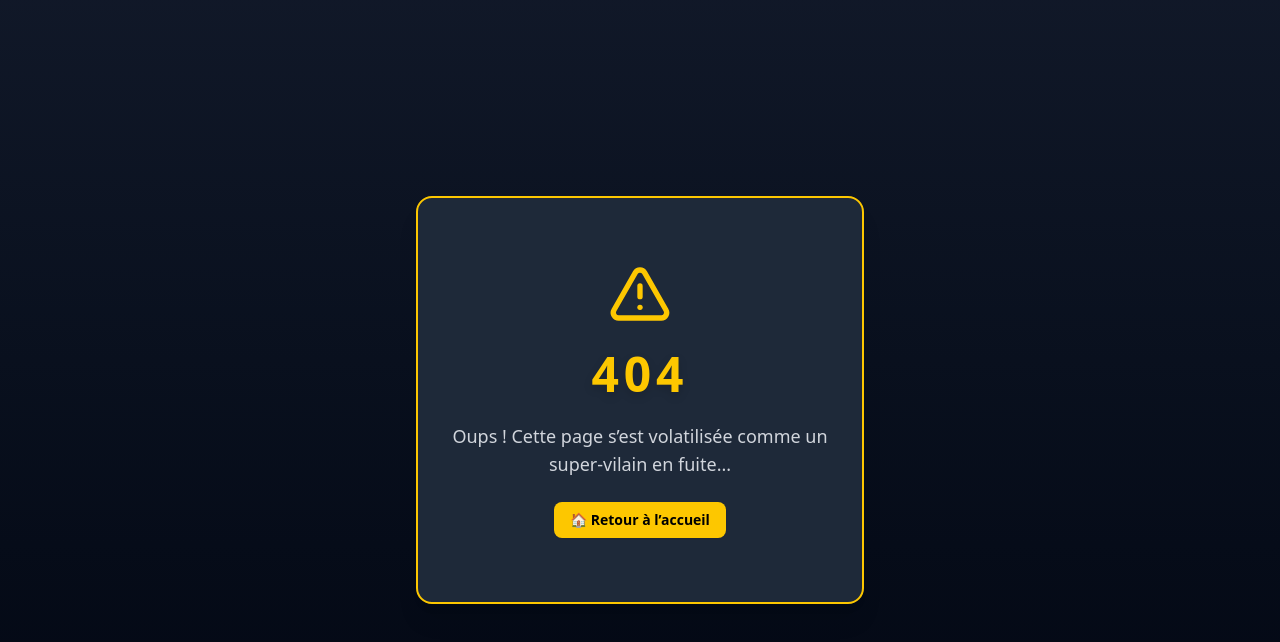
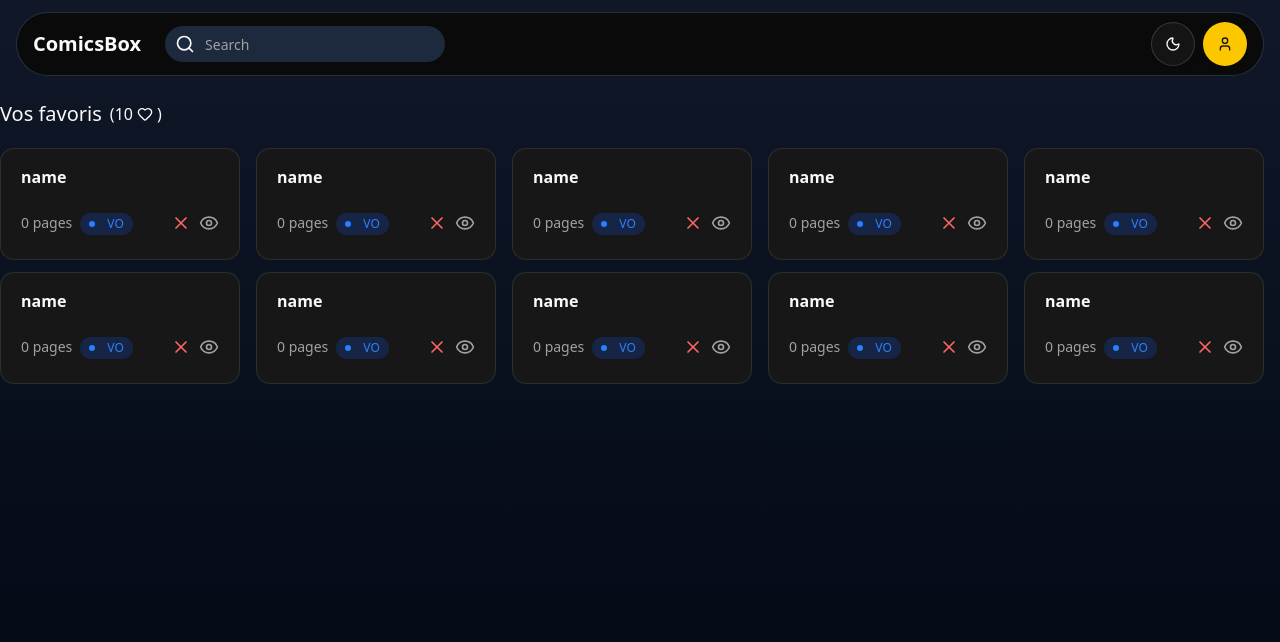
Before and after one commit to tomab23/ComicsBox, a React (Vite) app: page /fav in a window 1280 px wide. Before the commit this address had no page. Shown: the top 642 px of the page. Built offline with nearby package versions, Linux system fonts and the light colour scheme.

Commit message:
update card comic list + add favorite page

```diff
--- a/src/components/buttons/AvatarDropdown.tsx
+++ b/src/components/buttons/AvatarDropdown.tsx
@@ -6,7 +6,14 @@ import {
   DropdownMenuSeparator,
   DropdownMenuTrigger,
 } from "@/components/ui/dropdown-menu";
-import { AlertTriangleIcon, Library, LogOut, SquareLibrary, User } from "lucide-react";
+import {
+  AlertTriangleIcon,
+  Heart,
+  Library,
+  LogOut,
+  SquareLibrary,
+  User,
+} from "lucide-react";
 import { Button } from "../ui/button";
 import { useNavigate } from "react-router-dom";
 import { Separator } from "../ui/separator";
@@ -30,7 +37,10 @@ const AvatarDropdown = () => {
           <Library className="h-4 w-4" /> Vos comics
         </DropdownMenuItem>
         <DropdownMenuItem onClick={() => navigate("/collections-list")}>
-          <SquareLibrary   className="h-4 w-4" /> Vos collections
+          <SquareLibrary className="h-4 w-4" /> Vos collections
+        </DropdownMenuItem>
+        <DropdownMenuItem onClick={() => navigate("/fav")}>
+          <Heart className="h-4 w-4" /> Vos favoris
         </DropdownMenuItem>
         <DropdownMenuItem onClick={() => navigate("/404")}>
           <AlertTriangleIcon className="h-4 w-4" /> 404
--- a/src/components/cards/CardComicCollection.tsx
+++ b/src/components/cards/CardComicList.tsx
@@ -8,7 +8,7 @@ import VersionBadge from "../VersionBadge";
 import { Eye, X } from "lucide-react";
 import { useNavigate } from "react-router-dom";
 
-const CardComicCollection = () => {
+const CardComicList = () => {
     const navigate = useNavigate();
 
   return (
@@ -37,4 +37,4 @@ const CardComicCollection = () => {
   )
 }
 
-export default CardComicCollection
+export default CardComicList
--- a/src/pages/CollectionPage.tsx
+++ b/src/pages/CollectionPage.tsx
@@ -1,5 +1,5 @@
 import ButtonBack from "@/components/buttons/ButtonBack";
-import CardComicCollection from "@/components/cards/CardComicCollection";
+import CardComicCollection from "@/components/cards/CardComicList";
 import Navbar from "@/components/layout/Navbar";
 import { Button } from "@/components/ui/button";
 import { Book } from "lucide-react";
--- /dev/null
+++ b/src/pages/FavoritePage.tsx
@@ -0,0 +1,35 @@
+import CardComicList from "@/components/cards/CardComicList";
+import Navbar from "@/components/layout/Navbar";
+import { Heart } from "lucide-react";
+
+const FavoritePage = () => {
+  return (
+    <div className="setpage">
+      <Navbar />
+      <div className="contenu">
+        <div className="flex items-center gap-2 my-5">
+        <p className="text-xl">Vos favoris</p>
+
+        <p className="flex items-center gap-1">
+          (10 <Heart className="w-4 h-4" />)
+        </p>
+        </div>
+
+        <div className="grid grid-cols-3 xl:grid-cols-5 lg:grid-cols-4 max-md:grid-cols-2 max-sm:gap-x-2 gap-y-3">
+          <CardComicList />
+          <CardComicList />
+          <CardComicList />
+          <CardComicList />
+          <CardComicList />
+          <CardComicList />
+          <CardComicList />
+          <CardComicList />
+          <CardComicList />
+          <CardComicList />
+        </div>
+      </div>
+    </div>
+  );
+};
+
+export default FavoritePage;
--- a/src/routes/RouterApp.tsx
+++ b/src/routes/RouterApp.tsx
@@ -9,6 +9,7 @@ import ComicFormPage from "@/pages/forms/ComicFormPage";
 import CollectionFormPage from "@/pages/forms/CollectionFormPage";
 import CollectionsListPage from "@/pages/lists/CollectionsListPage";
 import CollectionPage from "@/pages/CollectionPage";
+import FavoritePage from "@/pages/FavoritePage";
 
 const RouterApp = () => {
   return (
@@ -23,6 +24,7 @@ const RouterApp = () => {
       <Route path="/comic/:id" element={<ComicPage />} />
       <Route path="/collections-list" element={<CollectionsListPage />} />
       <Route path="/collection" element={<CollectionPage />} />
+      <Route path="/fav" element={<FavoritePage />} />
       {/* FORM */}
       <Route path="/comic-form" element={<ComicFormPage />} />
       <Route path="/collection-form" element={<CollectionFormPage />} />
```
